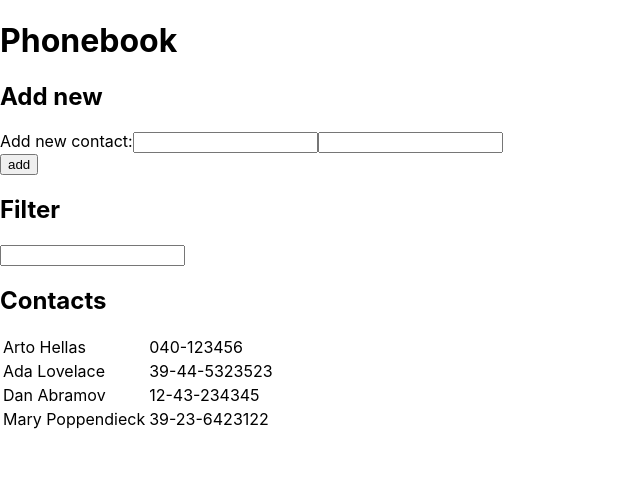
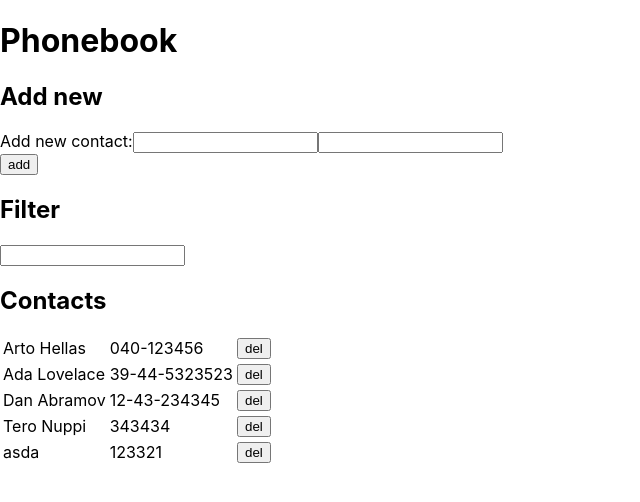
Before and after one commit to keitto/fso20, a React (Create React App) app in the folder osa2/puhelinluettelo/: page / in a window 1280 px wide. Shown: the top 502 px of the page, without its empty margins (0-640 px from the left). Built offline with nearby package versions, Linux system fonts and the light colour scheme; data requests are answered from the project's data file; the HTML template or start-up script is replaced by a standard one.

Commit message:
2.15-2.18 axios post-put-delete

```diff
--- a/osa2/puhelinluettelo/db.json
+++ b/osa2/puhelinluettelo/db.json
@@ -1,5 +1,5 @@
 {
-    "persons":[
+  "persons": [
     {
       "name": "Arto Hellas",
       "number": "040-123456",
@@ -16,9 +16,14 @@
       "id": 3
     },
     {
-        "name": "Mary Poppendieck",
-        "number": "39-23-6423122",
+      "name": "Tero Nuppi",
+      "number": "343434",
       "id": 4
+    },
+    {
+      "name": "asda",
+      "number": "123321",
+      "id": 5
     }
   ]
 }
--- a/osa2/puhelinluettelo/src/App.js
+++ b/osa2/puhelinluettelo/src/App.js
@@ -1,26 +1,28 @@
 import React, {useState, useEffect} from 'react'
-import axios from 'axios'
 import Contacts from './components/Contacts'
 import Filter from './components/Filter'
 import Newform from './components/Newform'
+import personService from './services/personService'
 
 const App = () => {
   useEffect(() => {
-    console.log('effect')
-    axios
-      .get('http://localhost:3001/persons')
-      .then((result) => {
-          console.log(result)
-          setPersons(result.data)
+    personService.getAll()
+      .then((pers) => {
+          console.log(pers)
+          setPersons(pers)
       })
   }, [])
   console.log('app')
 
-  const [ persons, setPersons] = useState([
-    { name: 'Arto Hellas', number: '0401234567' },
-    { name: 'Tero Nuppi', number:'0500987654'},
-    { name: 'Arto Paasilinna', number: '0404040404'}
-  ])
+  // const [ persons, setPersons] = useState([
+  //   { name: 'Arto Hellas', number: '0401234567' },
+  //   { name: 'Tero Nuppi', number:'0500987654'},
+  //   { name: 'Arto Paasilinna', number: '0404040404'},
+  //   { name: 'json server', number: 'is not running'},
+  //   { name: 'do it now', number: 'npm run server'},
+  // ])
+  const [ persons, setPersons] = useState([])
+
   const [nameInput, setNameInput] = useState('')
   const [numberInput, setNumberInput] = useState('')
   const [filterInput, setFilterInput] = useState('')
@@ -33,12 +35,35 @@ const App = () => {
     e.preventDefault()
     if(nameInput.trim() === '') return false // no invisible names
     if(persons.map((i) => i.name).includes(nameInput)) {
-      alert(`Name ${nameInput} exists`)
-      return false
+      if(!window.confirm(`Name ${nameInput} exists, update number?`)) return
+      const id = persons.filter(p => p.name === nameInput)[0].id
+      const updatedPerson = {name: nameInput, number: numberInput, id: id}
+      personService.updateOne(id, updatedPerson)
+        .then(resultingPerson => {
+          setPersons(persons.map(p => p.id !== resultingPerson.id ? p : resultingPerson))
+        })
+    } else { // name does not exist
+      personService.addOne({name: nameInput, number: numberInput})
+      .then((pers) => {
+        setPersons(persons.concat(pers))
+      })
     }
-    setPersons(persons.concat({name: nameInput, number: numberInput}))
     setNameInput('')
     setNumberInput('')
+  }
+
+  const deleteContact = id => {
+    if(!window.confirm(`Delete contact ${persons.filter(p => p.id === id)[0].name}?`)) return
+    personService.removeOne(id).then(result => {
+      if(result === 200) {
+        setPersons(persons.filter(p => p.id !== id))
+      } else if (result === 404) {
+        console.log('serverside missing, remove clientside anyways',result)
+        setPersons(persons.filter(p => p.id !== id))
+      } else {
+        alert(`Something broke, find help!\n(or run the json server)`)
+      }
+    })
   }
 
   return (
@@ -54,7 +79,7 @@ const App = () => {
       <h2>Filter</h2>
       <Filter filterInput={filterInput} filterInputChange={filterInputChange}/>
       <h2>Contacts{filterInput.length>0?'*':''}</h2>
-      <Contacts persons={persons} filterInput={filterInput}/>
+      <Contacts persons={persons} filterInput={filterInput} deleteFun={deleteContact}/>
     </div>
   )
 
--- a/osa2/puhelinluettelo/src/components/Contacts.js
+++ b/osa2/puhelinluettelo/src/components/Contacts.js
@@ -1,20 +1,21 @@
 import React from 'react'
 
-const Contact = ({person}) =>
+const Contact = ({person, deleteFun}) =>
     (
         <tr>
             <td>{person.name}</td>
             <td>{person.number}</td>
+            <td><button onClick={deleteFun}>del</button></td>
         </tr>
     )
 
-const Contacts = ({persons,filterInput}) =>
+const Contacts = ({persons,filterInput, deleteFun}) =>
   (
     <table>
         <tbody>
         {persons
             .filter((p)=>p.name.toLowerCase().includes(filterInput.toLowerCase()))
-            .map((person) => <Contact key={person.name} person={person}/>)
+            .map((person) => <Contact key={person.name} person={person} deleteFun={() => deleteFun(person.id)}/>)
         }
         </tbody>
     </table>
--- /dev/null
+++ b/osa2/puhelinluettelo/src/services/personService.js
@@ -0,0 +1,24 @@
+import axios from 'axios'
+const baseUrl = 'http://localhost:3001/persons'
+
+const getAll = () => {
+    const req = axios.get(baseUrl)
+    return req.then(response => response.data)
+}
+
+const addOne = newPerson => {
+    const req = axios.post(baseUrl, newPerson)
+    return req.then(response => response.data)
+}
+
+const removeOne = id => {
+    const req = axios.delete(`${baseUrl}/${id}`)
+    return req.then(response => response.status).catch(err => err.response?err.response.status:err)
+}
+
+const updateOne = (id, newPerson) => {
+    const req = axios.put(`${baseUrl}/${id}`, newPerson)
+    return req.then(response => response.data)
+}
+
+export default { getAll, addOne, removeOne, updateOne }
```
Lines whose indentation alone changed are shown as unchanged.
